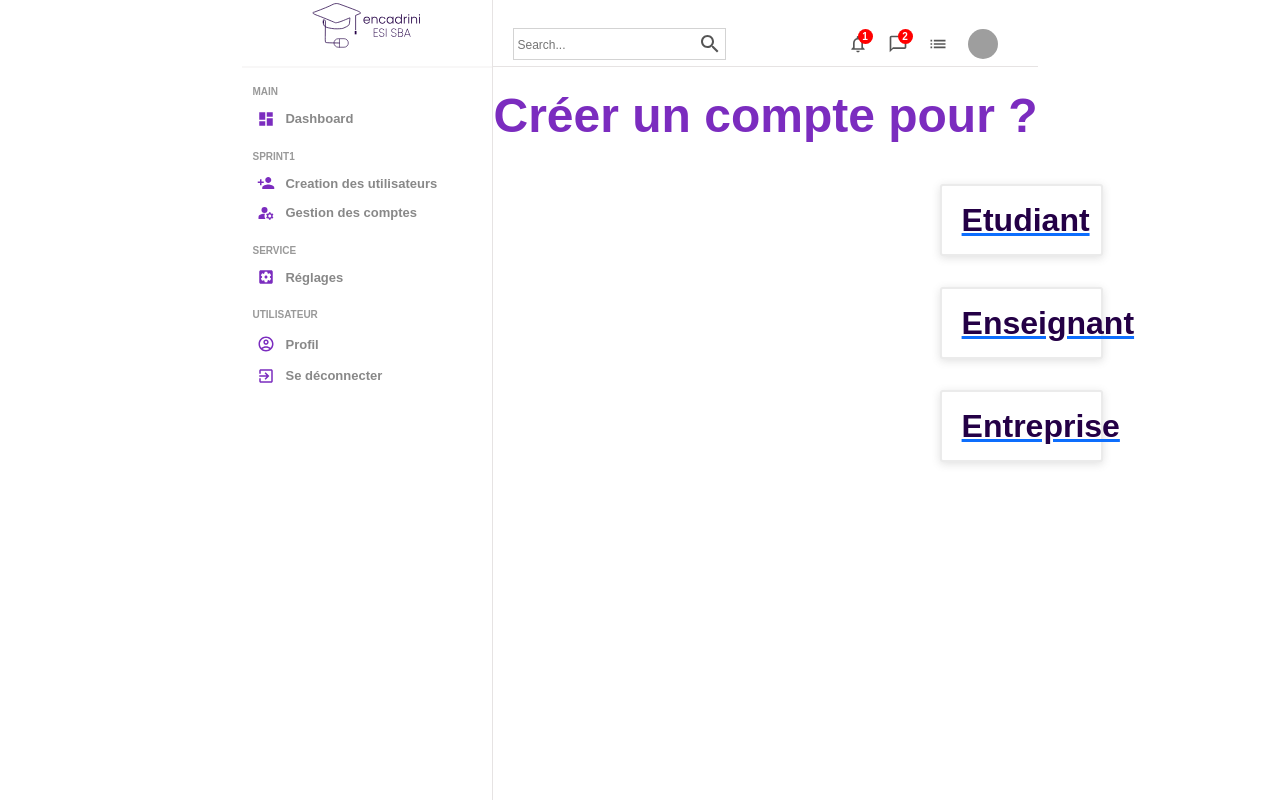
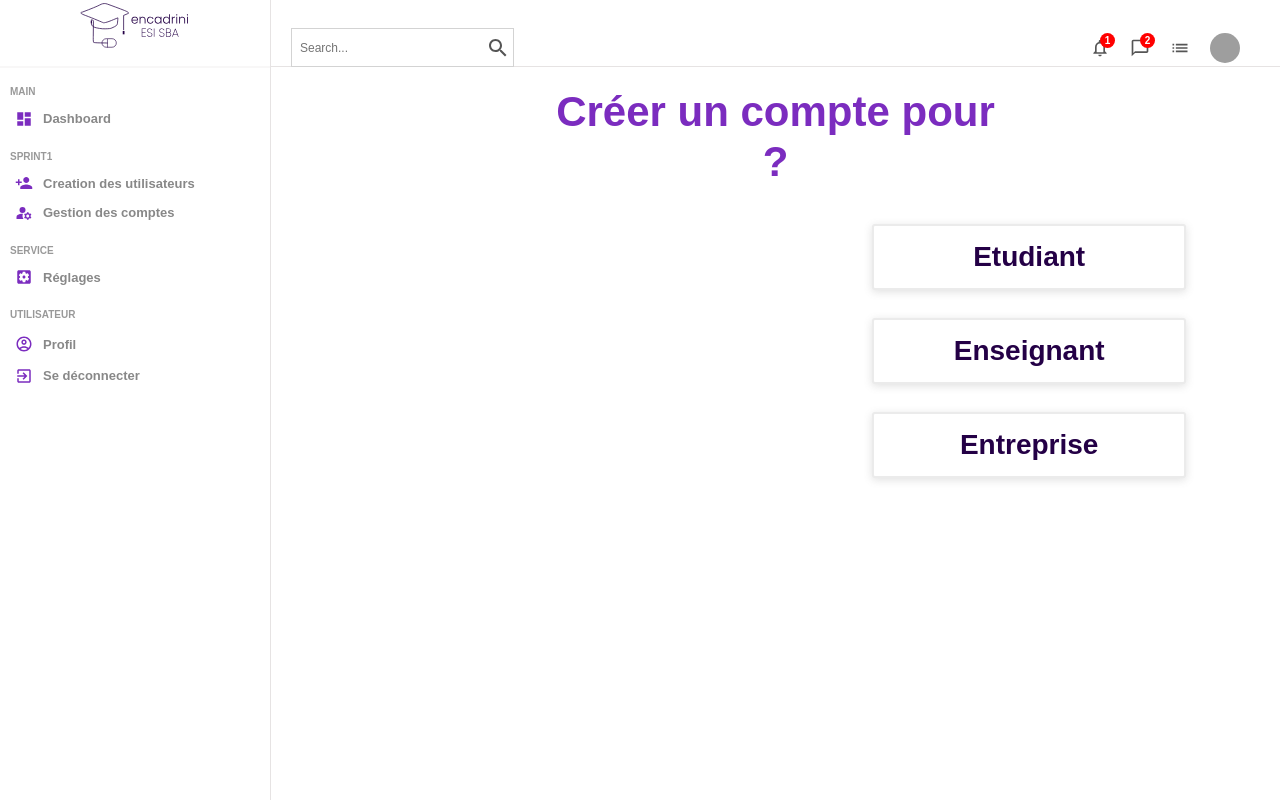
Before and after one commit to ines-bld/ENCADRINI, a React (Create React App) app in the folder encadrini-front/: page /creationDesUtilisateurs in a window 1280 px wide. Built offline with nearby package versions, Linux system fonts and the light colour scheme; grey boxes are pictures that could not be loaded.

Commit message:
scss=>css

```diff
--- a/encadrini-front/src/components/déposerThéme/form-dépot.css
+++ b/encadrini-front/src/components/déposerThéme/form-dépot.css
@@ -2,8 +2,8 @@
     display: flex;
     justify-content: center;
     margin-top: 5px;
-    padding-left: 290px;
-    padding-right: 290px;
+    padding-left: 220px;
+    padding-right: 220px;
 }
 
 button {
--- /dev/null
+++ b/encadrini-front/src/pages/create users/CreationDesComptes.css
@@ -0,0 +1,56 @@
+.big {
+    display: flex;
+    width: 100%;
+}
+
+
+.small {
+    flex: 6;
+}
+
+.global {
+    padding-left: 280px;
+    padding-right: 280px;
+    position: relative;
+    /*padding: 280px 280px;*/
+
+}
+
+/*.local {
+    padding-left: 220px;
+    padding-right: 280px;
+}*/
+
+h1 {
+    color: #7B2CBF;
+    font-size: 300%;
+    text-align: center;
+    font-weight: bold;
+    margin-top: 20px;
+}
+
+.creation {
+    text-align: center;
+    font-size: 2em;
+    background-color: #FFFFFF;
+    /*place-items: center;*/
+    box-shadow: rgba(99, 99, 99, 0.2) 0px 2px 8px 0px;
+    width: 70%;
+    border-radius: 3px;
+    /*margin-left: 18px;*/
+    margin-top: 7px;
+    color: #240046;
+    border: 2px solid #EBEBEB;
+    padding: 10px 20px;
+    font-weight: bold;
+    /*display: flex;*/
+    /*justify-content: center;*/
+    display: block;
+    position: relative;
+
+}
+
+.creation:hover {
+    background: #4895EF;
+    color: #fff;
+}
--- a/encadrini-front/src/pages/create users/CreationDesComptes.jsx
+++ b/encadrini-front/src/pages/create users/CreationDesComptes.jsx
@@ -1,4 +1,4 @@
-import "./CreationDesComptes.scss";
+import "./CreationDesComptes.css";
 import "bootstrap/dist/css/bootstrap.css";
 import Sidebar from "../../components/Sidebar/AdminSidebar";
 import Navbar from "../../components/Navbar/AdminNavbar";
@@ -7,24 +7,27 @@ import { Link } from "react-router-dom";
 export const CreationDesComptes = () => {
     return (
         <>
-      <div className="new">
+            <div className="big">
                 <Sidebar />
-        <div className="newContainer">
+                <div className="small">
                     <Navbar />
+                    <div className="global">
                         <h1>Créer un compte pour ?</h1>
                         <br />
-          <Link to="/creationDesUtilisateurs/etudiant">
-            <button type="submit">Etudiant</button>
+                        <div className="local">
+                            <Link to="/creationDesUtilisateurs/etudiant" style={{ textDecoration: 'none' }}>
+                                <button className="creation">Etudiant</button>
                             </Link>
                             <br />
-          <Link to="/creationDesUtilisateurs/enseignant">
-            <button type="submit">Enseignant</button>
+                            <Link to="/creationDesUtilisateurs/enseignant" style={{ textDecoration: 'none' }}>
+                                <button className="creation">Enseignant</button>
                             </Link>
                             <br />
-          <Link to="/creationDesUtilisateurs/enseignant">
-            <button type="submit">Entreprise</button>
+                            <Link to="/creationDesUtilisateurs/enseignant" style={{ textDecoration: 'none' }}>
+                                <button className="creation">Entreprise</button>
                             </Link>
-          <br />
+                        </div>
+                    </div>
                 </div>
             </div>
         </>
--- a/encadrini-front/src/pages/create users/CreationDesComptes.scss
+++ /dev/null
@@ -1,47 +0,0 @@
-.new {
-    display: flex;
-    width: 100%;
-
-
-    .newContainer {
-        flex: 6;
-
-
-        h1 {
-            color: #7B2CBF;
-            font-size: 300%;
-            text-align: center;
-            font-weight: bold;
-            margin-top: 20px;
-        }
-
-        button {
-            font-size: 2em;
-            background-color: #FFFFFF;
-            place-items: center;
-            box-shadow: rgba(99, 99, 99, 0.2) 0px 2px 8px 0px;
-            width: 30%;
-            border-radius: 3px;
-            margin-left: 18px;
-            margin-top: 7px;
-            color: #240046;
-            border: 2px solid #EBEBEB;
-            padding: 10px 20px;
-            font-weight: bold;
-            display: flex;
-            justify-content: center;
-            font-size: 100;
-            display: block;
-            position: relative;
-            margin-left: auto;
-            margin-right: auto;
-
-            &:hover {
-                background: #4895EF;
-                color: #fff;
-            }
-
-        }
-
-    }
-}
--- /dev/null
+++ b/encadrini-front/src/pages/create users/form_utilisateur.css
@@ -0,0 +1,75 @@
+.new {
+  width: 100%;
+  display: flex;
+}
+
+.newContainer {
+  flex: 6;
+}
+
+.top {
+  margin: auto;
+  width: 50%;
+  padding: 10px;
+}
+
+.bottom {
+  -webkit-box-shadow: 2px 4px 10px 1px rgba(0, 0, 0, 0.47);
+  box-shadow: 2px 4px 10px 1px rgba(201, 201, 201, 0.47);
+  padding: 10px;
+  margin: 20px;
+  display: flex;
+}
+
+h1 {
+  color: lightgray;
+  font-size: 20px;
+}
+
+.right {
+  flex: 2;
+}
+
+form {
+  display: flex;
+  flex-wrap: wrap;
+  gap: 30px;
+  justify-content: space-around;
+}
+
+.formInput {
+  width: 40%;
+}
+
+label {
+  display: flex;
+  align-items: center;
+  gap: 10px;
+}
+
+input {
+  width: 100%;
+  padding: 5px;
+  border: none;
+  border-bottom: 1px solid gray;
+}
+
+
+.formUser {
+  padding: 5px 15px;
+  font-size: 18px;
+  font-weight: bold;
+  text-align: center;
+  color: #fff;
+  background-color: #3A0CA3;
+  border: none;
+  border-radius: 50px;
+  margin-top: 400px;
+
+}
+
+.formUser:hover {
+
+  opacity: 0.6;
+
+}
--- a/encadrini-front/src/pages/create users/form_utilisateur.jsx
+++ b/encadrini-front/src/pages/create users/form_utilisateur.jsx
@@ -1,8 +1,9 @@
-import "./form_utilisateur.scss";
+import "./form_utilisateur.css";
 import Sidebar from "../../components/Sidebar/AdminSidebar";
 import Navbar from "../../components/Navbar/AdminNavbar";
 import UploadExcel from "../../components/uploadExcel/uploadExcel";
 import React from "react";
+
 
 const Form_utilisateur = ({ inputs, title }) => {
   return (
@@ -26,10 +27,11 @@ const Form_utilisateur = ({ inputs, title }) => {
                   />
                 </div>
               ))}
+              <button className="formUser" type="submit" >Confirm</button>
             </form>
           </div>
         </div>
-        <button type="submit">Confirm</button>
+
       </div>
     </div>
   );
--- a/encadrini-front/src/pages/create users/form_utilisateur.scss
+++ /dev/null
@@ -1,74 +0,0 @@
-.new {
-  width: 50%;
-  display: flex;
-
-  .newContainer {
-    flex: 6;
-
-    .top {
-      margin: auto;
-      width: 50%;
-      padding: 10px;
-    }
-
-    .bottom {
-      -webkit-box-shadow: 2px 4px 10px 1px rgba(0, 0, 0, 0.47);
-      box-shadow: 2px 4px 10px 1px rgba(201, 201, 201, 0.47);
-      padding: 10px;
-      margin: 20px;
-      display: flex;
-
-      h1 {
-        color: lightgray;
-        font-size: 20px;
-      }
-
-      .right {
-        flex: 2;
-
-        form {
-          display: flex;
-          flex-wrap: wrap;
-          gap: 30px;
-          justify-content: space-around;
-
-          .formInput {
-            width: 40%;
-
-            label {
-              display: flex;
-              align-items: center;
-              gap: 10px;
-            }
-
-            input {
-              width: 100%;
-              padding: 5px;
-              border: none;
-              border-bottom: 1px solid gray;
-            }
-          }
-
-          button {
-            width: 150px;
-            padding: 10px;
-            border: none;
-            background-color: #4895EF;
-            color: white;
-            font-weight: bold;
-            cursor: pointer;
-            margin-left: 42%;
-            margin-bottom: 20px;
-            border-radius: 20px;
-
-            &:hover {
-              background: #7B2CBF;
-            }
-          }
-        }
-      }
-    }
-
-
-  }
-}
--- a/encadrini-front/src/pages/list/List.scss
+++ b/encadrini-front/src/pages/list/List.scss
@@ -1,7 +1,9 @@
-    .list{
+    .list {
+        width: 100%;
         display: flex;
-        width: 100%;
-        .listContainer{
-            flex: 6;
+
+
+        .listContainer {
+            flex: 10;
         }
     }
```
Also changed, not shown: encadrini-front/src/pages/list/List.jsx (+5 -5 lines). Lines whose indentation alone changed are shown as unchanged.
